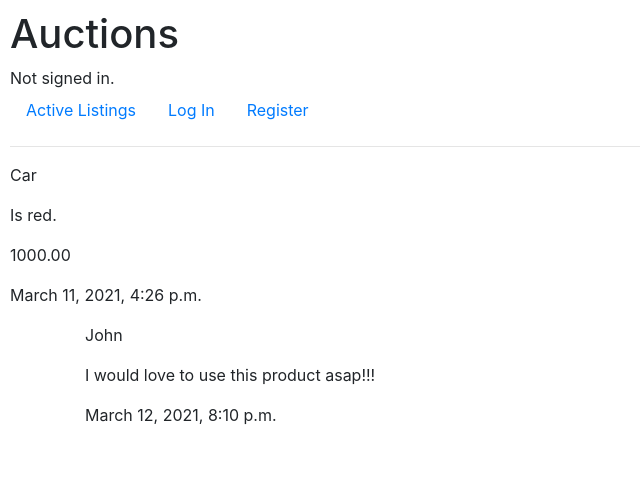
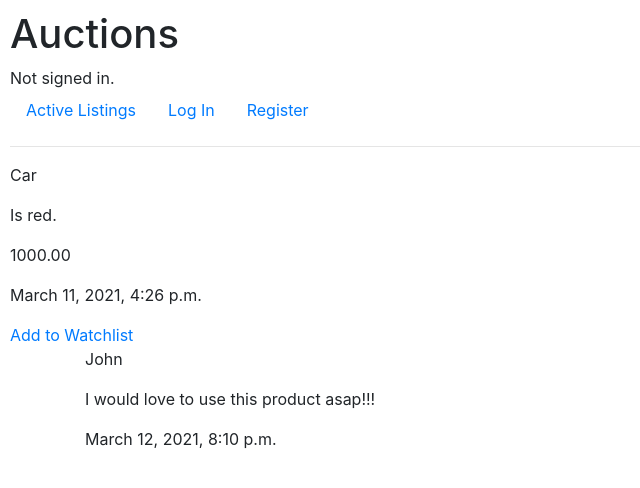
Before and after one commit to JohnG88/cs50w-Commerce, a Django app: page /listingPage/1/ in a window 1280 px wide. Shown: the top 488 px of the page, without its empty margins (0-640 px from the left). Run offline with Django 3.2, Linux system fonts and the light colour scheme; data comes from the database, SQL or seed files in the repository; some libraries are stand-ins or nearby versions.

Commit message:
Created links to view single entry page, created link to add to Watchlist.

```diff
--- a/auctions/templates/auctions/index.html
+++ b/auctions/templates/auctions/index.html
@@ -8,5 +8,6 @@
         <p>{{ entries.description }}</p>
         <p>{{ entries.price }}</p>
         <p>{{ entries.date_posted }}</p>
+        <a href="{% url 'listingPage' entries.id %}">View Item</a>
     {% endfor %}
 {% endblock %}
--- a/auctions/templates/auctions/listing_page.html
+++ b/auctions/templates/auctions/listing_page.html
@@ -5,6 +5,7 @@
     <p>{{ entry.description }}</p>
     <p>{{ entry.price }}</p>
     <p>{{ entry.date_posted }}</p>
+    <a href="{% url 'createWatchlist' %}">Add to Watchlist</a>
 
     <div class="container">
         {% for comments in comment %}
```
